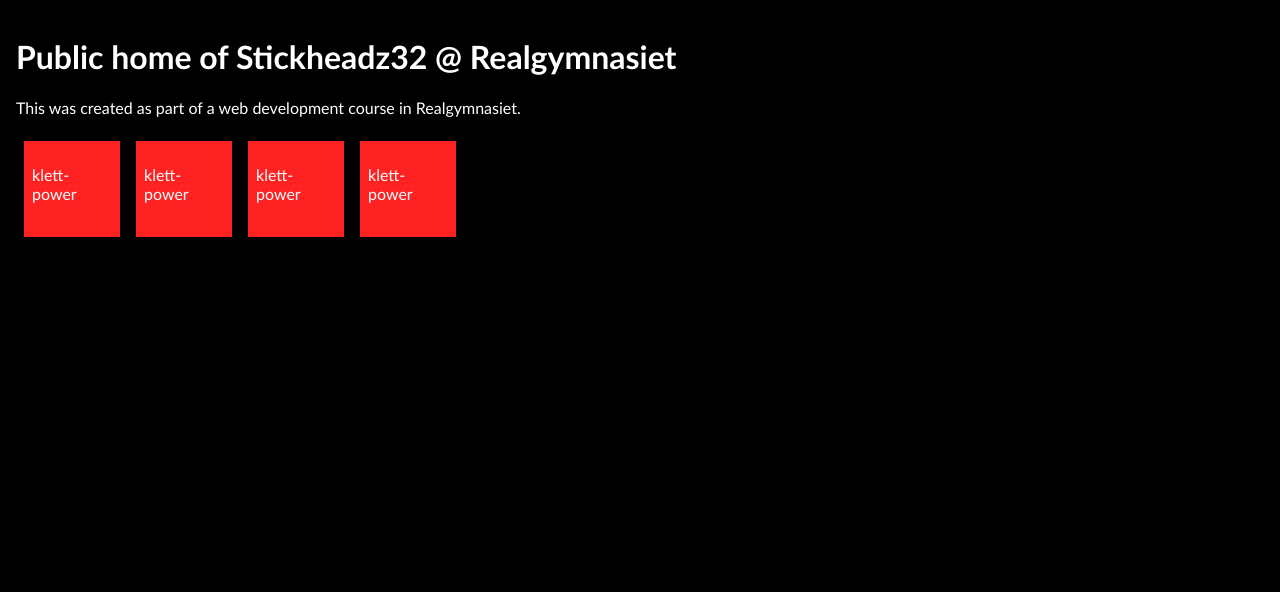
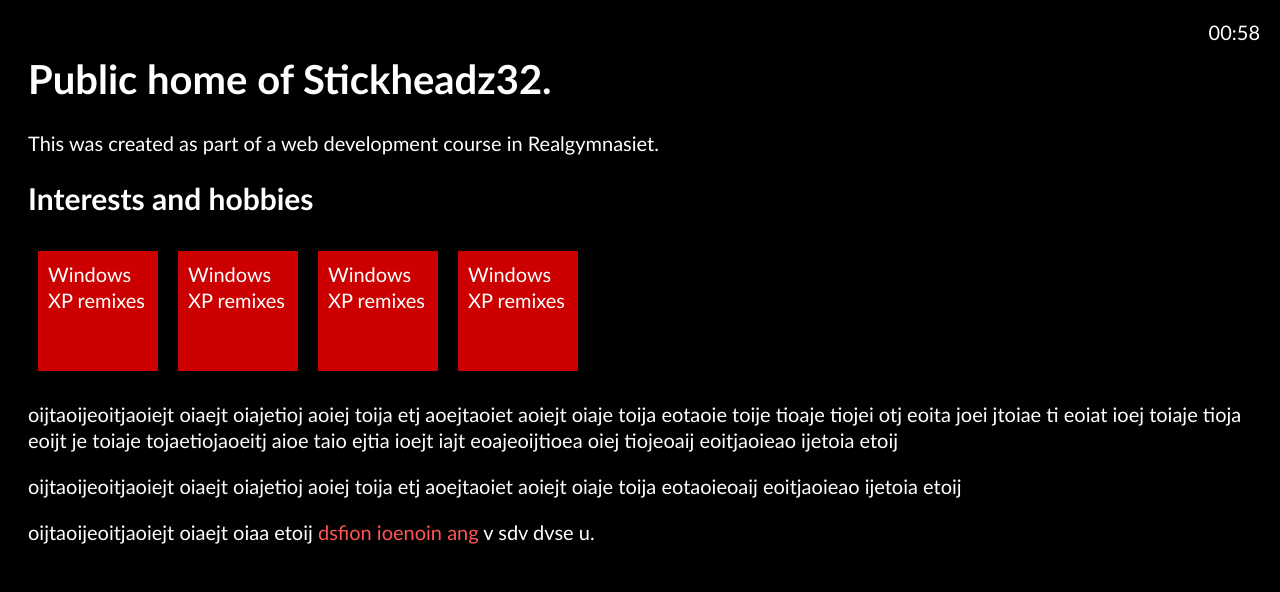
Before and after one commit to Stickheadz32/stickheadz32.github.io, a PHP site: page / in a window 1280 px wide. Shown: the top 592 px of the page. Run offline with PHP 8.4, Linux system fonts and the light colour scheme.

Commit message:
information refresh

```diff
--- a/index.css
+++ b/index.css
@@ -1,13 +1,26 @@
-body{margin:auto;padding:20px}
-.menu{border:solid 2px rgba(0,0,0,0.5);border-radius:5px; margin:10px;padding:5px;background:#EEE}
-body{padding:1em;
-  background:#000;color:#FFF;
-  font-family:Calibri,Arial,sans-serif}
-.a{display:inline-block;vertical-align:top;
-  min-width:6em;max-width:6em;
-  min-height:6em;
-  background:#FF2222;
-  padding:.5em;margin:.5em;
-  box-sizing:border-box}
+html,body{background:#000;color:#FFF;font-size:20px}
+body{padding:1em;font-family:Calibri,Arial,Helvetica,sans-serif}
+a{color:#F55;background:#000;text-decoration:none}
+a:hover{text-decoration:underline}
+p{line-height:1.3}
+::selection{background:#c00;color:#FFF;}
+.a{
+	display:inline-block;vertical-align:top;
+	min-width:6em;
+	max-width:6em;
+	min-height:6em;
+	background:#C00;
+	color:#FFF;
+	padding:.5em;
+	margin:.5em;
+	box-sizing:border-box
+}
+.a>p{margin:0}
+a.a{text-decoration:none}
+a.a:hover{transform:scale(1.1);transition:.5s all cubic-bezier(0,0,0,1);}
+a.a:active{transform:scale(.9);opacity:.7;}
 .b{min-width:13em;max-width:13em}
 .c{min-width:20em;max-width:20em}
+[links]{list-style:none;margin:1em 0;padding:0}
+[links] li{}
+.toprightUI{position:fixed;top:0;right:0;padding:1em;background:rgba(0,0,0,.8)}
--- a/index.html
+++ b/index.html
@@ -1,17 +1,20 @@
 <!DOCTYPE html>
-<html><head>
-<title>Stickheadz32 @ Realgymnasiet</title>
+<html lang="en"><head>
+<title>Stickheadz32 public home</title>
+<meta http-equiv="Content-Type" content="text/html;charset=utf-8">
 <link rel="stylesheet" type="text/css" href="index.css"/>
 </head><body>
-<h1>Public home of Stickheadz32 @ Realgymnasiet</h1>
+<div class="toprightUI"><span id="ui-clock"></span></div>
+<h1>Public home of Stickheadz32.</h1>
 <p>This was created as part of a web development course in Realgymnasiet.</p>
-<div class="a">
-<p>klett-power</p>
-</div><div class="a">
-<p>klett-power</p>
-</div><div class="a">
-<p>klett-power</p>
-</div><div class="a">
-<p>klett-power</p>
-</div>
+<h2>Interests and hobbies</h2>
+<a href="#" class="a"><p>Windows XP remixes</p>
+</a><a href="#" class="a"><p>Windows XP remixes</p>
+</a><a href="#" class="a"><p>Windows XP remixes</p>
+</a><a href="#" class="a"><p>Windows XP remixes</p>
+</a>
+<p>oijtaoijeoitjaoiejt oiaejt oiajetioj aoiej toija etj aoejtaoiet aoiejt oiaje toija eotaoie toije tioaje tiojei otj eoita joei jtoiae ti eoiat ioej toiaje tioja eoijt je toiaje tojaetiojaoeitj aioe taio ejtia ioejt iajt eoajeoijtioea oiej tiojeoaij eoitjaoieao ijetoia etoij </p>
+<p>oijtaoijeoitjaoiejt oiaejt oiajetioj aoiej toija etj aoejtaoiet aoiejt oiaje toija eotaoieoaij eoitjaoieao ijetoia etoij </p>
+<p>oijtaoijeoitjaoiejt oiaejt oiaa etoij <a href="#">dsfion ioenoin ang</a> v sdv dvse u.</p>
+<script>!function(){function time(){var b=(a=new Date).getMinutes(),c=(60-a.getSeconds())*1e3+a.getMilliseconds(),a=a.getHours();document.getElementById("ui-clock").innerHTML=(a<=9?"0"+a:a)+":"+(b<=9?"0"+b:b);setInterval(time,c)}time()}()</script>
 </body></html>
```
Also changed, not shown: README.md.
